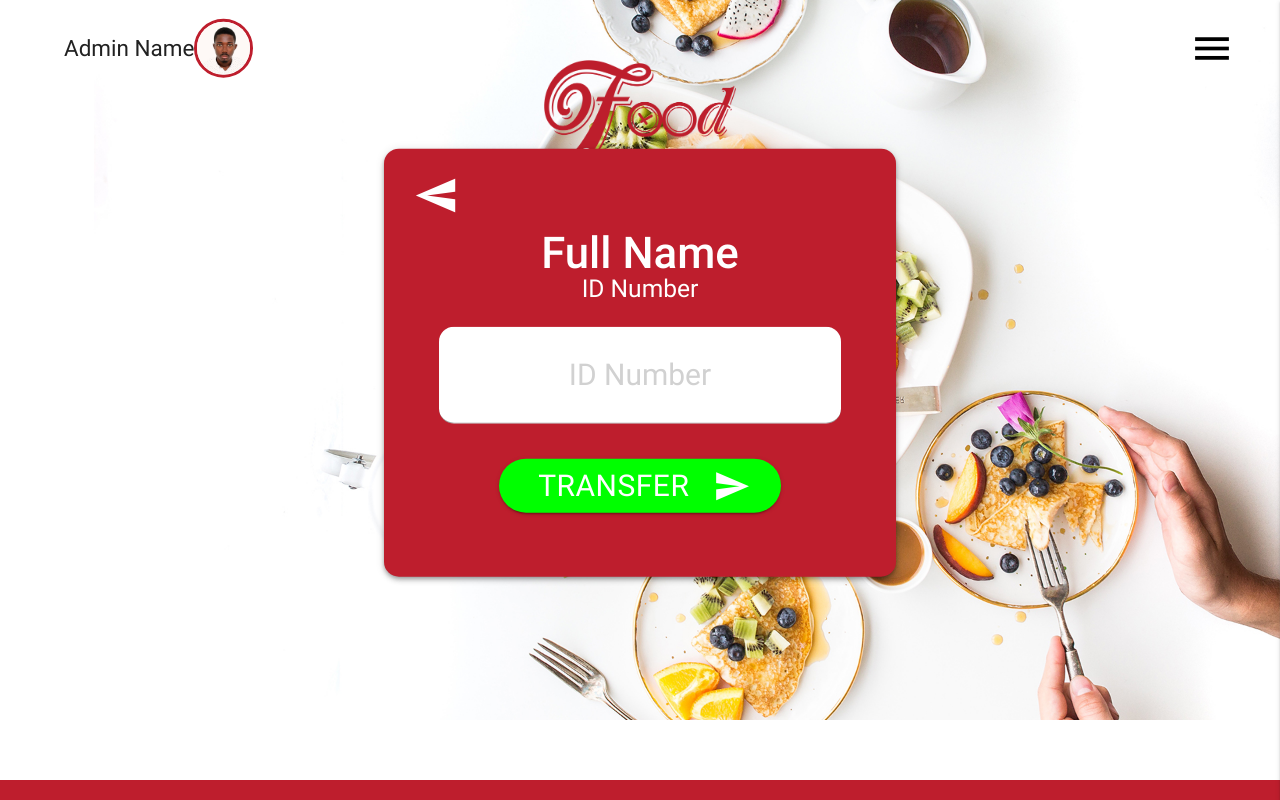
After one commit to Quodjo/Genese, a PHP site: the page made by Application/Voucher Reseller/transamount.php in a window 1280 px wide. The commit adds this page. Run offline with PHP 8.4, Linux system fonts and the light colour scheme; some libraries are stand-ins or nearby versions.

Commit message:
On Transamount Page

```diff
--- /dev/null
+++ b/Application/Voucher Reseller/transamount.php
@@ -0,0 +1,81 @@
+<!DOCTYPE html>
+<html>
+<head>
+  <title>Amount Transfer||Reseller||Food</title>
+
+  <!--Import Google Icon Font-->
+  <link href="http://fonts.googleapis.com/icon?family=Material+Icons" rel="stylesheet">
+  <!--Import materialize.css-->
+  <link type="text/css" rel="stylesheet" href="../css/materialize.min.css"  media="screen,projection"/>
+
+  <link type="text/css" rel="stylesheet" href="../css/style.css"/>
+  <!--Let browser know website is optimized for mobile-->
+  <meta name="viewport" content="width=device-width, initial-scale=1.0"/>
+
+  <link rel="icon" href="../images/logo.png" type="image/png">
+</head>
+<body>
+  <div id="container">
+    <div class="card-header" id ="menLog" style=" margin: 0 auto; width: 15%; height: 15%">
+
+      <img class="responsive-img" src="../images/logo.png">
+    </div>
+
+    <img class="responsive-img" src="../images/bk.jpg">
+
+    <div class="card bordered z-depth-2 " style="margin-right: 5%; width:40%; float: left;" id="transCard" >
+
+      <div class="card-content ">
+        <form id ="indexPage" method="POST" action="">
+         <div class="row">
+          <a href="hompage.php"><i class="material-icons" style="font-size: 3rem;" id ="backBtn">send</i></a>
+          <div class="input-field col s12">
+           <h3 class="center"><strong>Full Name</strong></h3>
+           <h5 class="center" style="margin-top: -5%;">ID Number</h5>
+         </div>
+         <div class="input-field col s12">
+         <input id="id_transAmt" type="text" class="validate" placeholder="ID Number" >
+        </div>
+        <div class="center">
+          <div class="input-field col s12">
+            <button class="waves-effect waves-light btn-large" type="submit" name="action" style="width: 70%; font-size: 30px" >TRANSFER<i class="material-icons right" style="font-size:2.5rem">send</i></button>
+          </div>
+        </div>
+      </div>
+    </form>
+  </div>
+</div>
+
+<ul id="slide-out" class="side-nav">
+  <li><a href="#!"><i class="material-icons">store</i></a></li>
+  <li><a href="homepage.php"><i class="material-icons">credit_card</i></a></li>
+  <li><a href="#!" id="logOut" class="center"><i class="material-icons">lock</i></a></li>
+</ul>
+<a href="#slide-out" data-activates="slide-out" class="button-collapse show-on-large" ><i class="material-icons" style="font-size: 3rem;" id ="menuBtn">menu</i></a>
+
+<div class="row valign-wrapper" id="nameDisplay" style="top:6%;">
+  <p>Admin Name</p><img class="circle responsive-img" src="../images/admin.jpg" style="width:8%; height: 8%; border:0.25rem solid #be1e2d;">
+</div>
+
+
+
+<!--Import jQuery before materialize.js-->
+<script type="text/javascript" src="https://code.jquery.com/jquery-2.1.1.min.js"></script>
+<script type="text/javascript" src="../js/materialize.min.js"></script>
+<script>
+// Initialize collapse button
+$(".button-collapse").sideNav();
+  // Initialize collapsible (uncomment the line below if you use the dropdown variation)
+  // $('.collapsible').collapsible();
+  $('.button-collapse').sideNav({
+      menuWidth: 90, // Default is 300
+      edge: 'right', // Choose the horizontal origin
+      closeOnClick: true, // Closes side-nav on <a> clicks, useful for Angular/Meteor
+      draggable: true // Choose whether you can drag to open on touch screens
+    }
+    );
+
+  </script>
+
+</body>
+</html>
--- a/Application/css/style.css
+++ b/Application/css/style.css
@@ -29,10 +29,29 @@
 	background-color: #be1e2d;
 	border-radius: 15px;
 }
+#transCard{
+	position: relative;
+	left: 30%;
+	margin:0 auto;
+	padding: 20px;
+	transform: translateY(-135%);
+	resize: vertical;
+	background-color: #be1e2d;
+	border-radius: 15px;
+}
+
+#transCard h3, h5{
+	color:#ffffff;
+}
+
+#transCard button{
+	background-color: #00ff00;
+	border-radius: 5em;
+}
 
 #menuBtn {
 	position: fixed;
-	top: 5%;
+	top: 6%;
 	right: 2%;
 	padding: 20px;
 	transform: translateY(-50%);
@@ -40,12 +59,28 @@
 	color: #000000;
 }
 
+#backBtn {
+	position: fixed;
+	top: 1%;
+	left: 2%;
+	padding: 20px;
+	transform: translateY(-50%);
+	resize: vertical;
+	color: #ffffff;
+	-moz-transform: scaleX(-1);
+	-o-transform: scaleX(-1);
+	-webkit-transform: scaleX(-1);
+	transform: scaleX(-1);
+	filter: FlipH;
+	-ms-filter: "FlipH";
+}
+
 #nameDisplay {
 	position: fixed;
 	top: 5%;
 	left: 5%;
 	transform: translateY(-50%);
-
+	font-size: 1.5em;
 }
 
 #menLog {
@@ -121,6 +156,13 @@
 	font-size: 2em;
 	height: 10vh;
 }
+#id_transAmt{
+	background-color: #ffffff;
+	border-radius: 0.5em;
+	text-align: center;
+	font-size: 2em;
+	height: 12vh;
+}
 
 #numberIndexSend{
 	position: absolute;
```
Also changed, not shown: Application/Voucher Reseller/hompage.php (+7 -21 lines).
